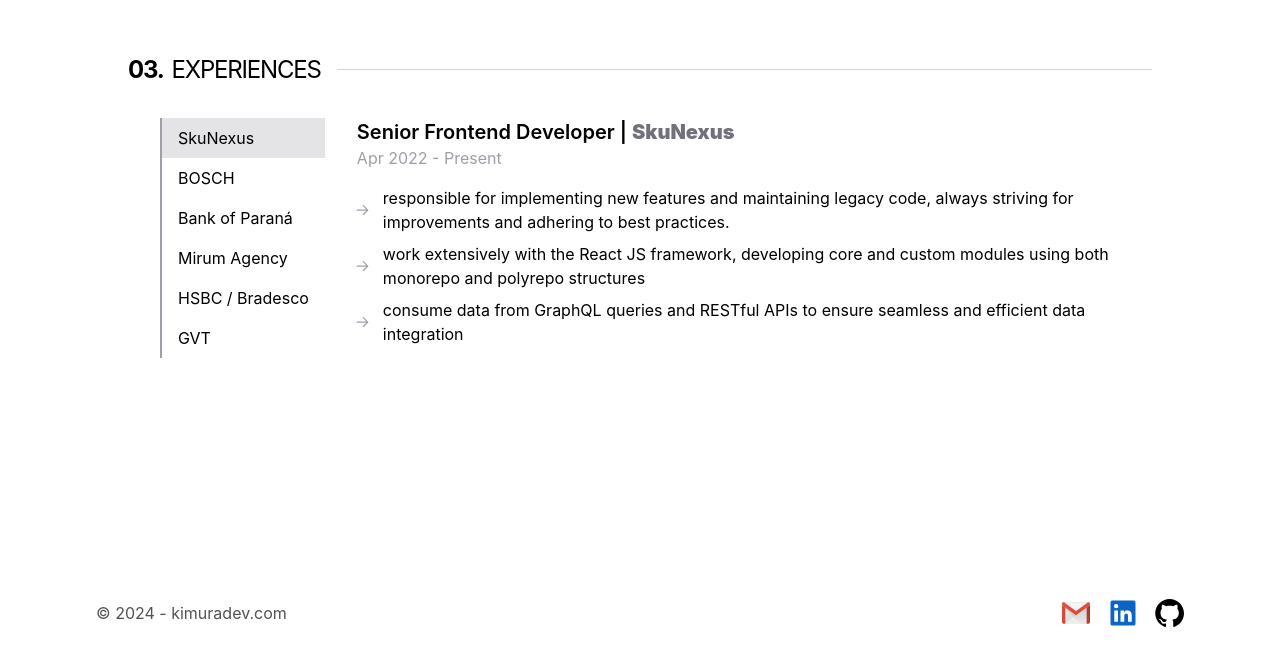
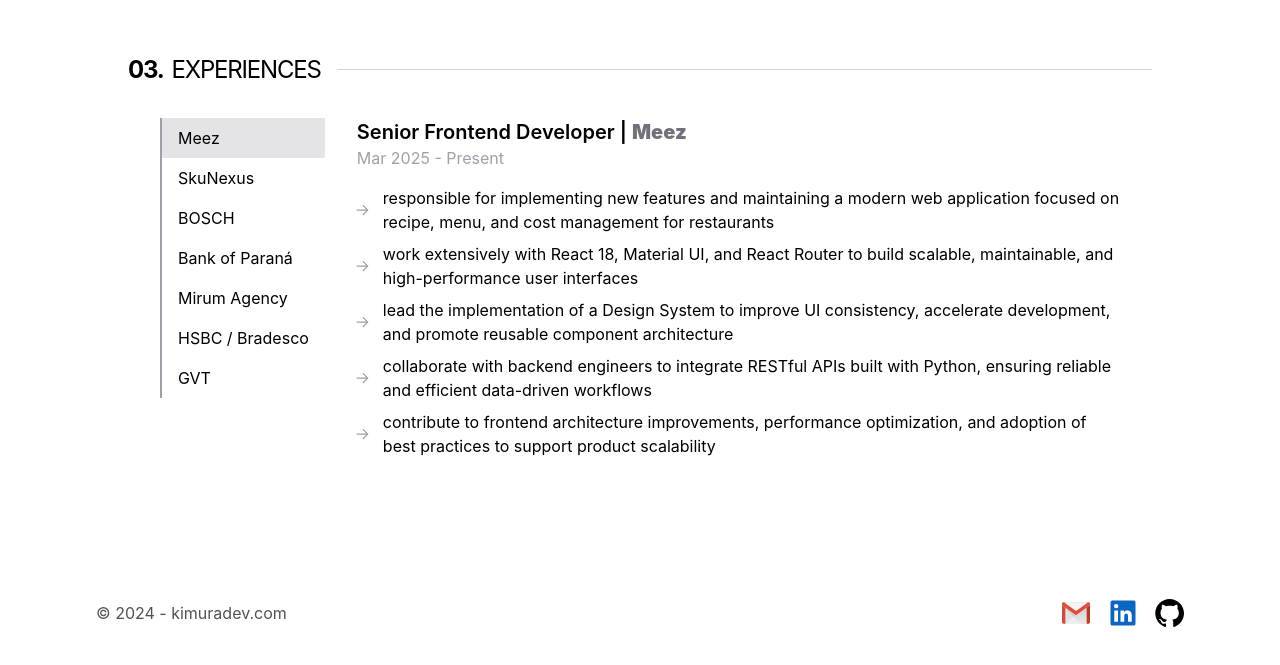
Before and after one commit to kimuradev/kimuradev-portfolio, a Next.js app: page /experience in a window 1280 px wide. Shown: the part 123-788 px from the top of the page. Built offline with nearby package versions, Linux system fonts and the light colour scheme.

Commit message:
update experiences

```diff
--- a/app/(pages)/experience/data.ts
+++ b/app/(pages)/experience/data.ts
@@ -2,10 +2,23 @@
 
 export const data: ExperienceDataProps[] = [
     {
+        id: 'meez',
+        companyName: 'Meez',
+        jobTitle: 'Senior Frontend Developer',
+        period: ' Mar 2025 - Present',
+        jobDescription: [
+            `responsible for implementing new features and maintaining a modern web application focused on recipe, menu, and cost management for restaurants`,
+            `work extensively with React 18, Material UI, and React Router to build scalable, maintainable, and high-performance user interfaces`,
+            `lead the implementation of a Design System to improve UI consistency, accelerate development, and promote reusable component architecture`,
+            `collaborate with backend engineers to integrate RESTful APIs built with Python, ensuring reliable and efficient data-driven workflows`,
+            `contribute to frontend architecture improvements, performance optimization, and adoption of best practices to support product scalability`
+        ]
+    },
+    {
         id: 'skunexus',
         companyName: 'SkuNexus',
         jobTitle: 'Senior Frontend Developer',
-        period: 'Apr 2022 - Present',
+        period: 'Apr 2022 - Fev 2025',
         jobDescription: [
             `responsible for implementing new features and maintaining legacy code, always striving for improvements and adhering to best practices.`,
             `work extensively with the React JS framework, developing core and custom modules using both monorepo and polyrepo structures`,
```
